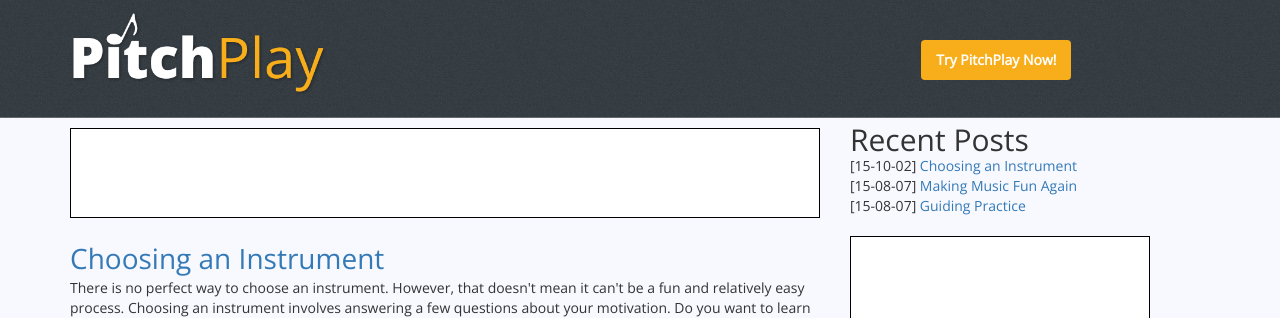
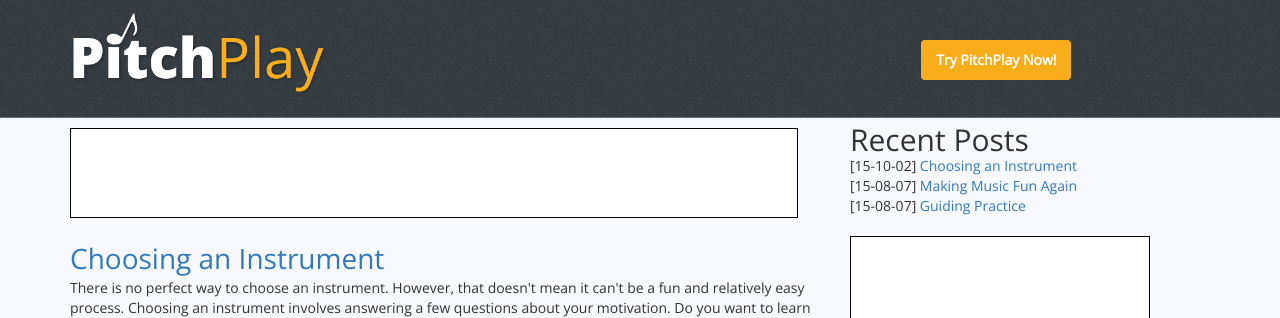
Before and after one commit to pitchplay/blog-content, a Jekyll site: the page built from index.html, in a window 1280 px wide. Shown: the top 318 px of the page. Built offline with Jekyll 4.4.1, drawn with Linux system fonts in a browser that asks for light colours; nearby versions of some CDN libraries; Markdown is read by kramdown in place of the engine named in the settings; the list of posts is cut into pages by our own code.

Commit message:
Correct leaderboard width

```diff
--- a/assets/css/style.css
+++ b/assets/css/style.css
@@ -71,7 +71,7 @@ footer {
 
   .adsense-header {
     margin: 10px 0 10px 0;
-    width: 760px;
+    width: 728px;
     height: 90px;
   }
 
```
